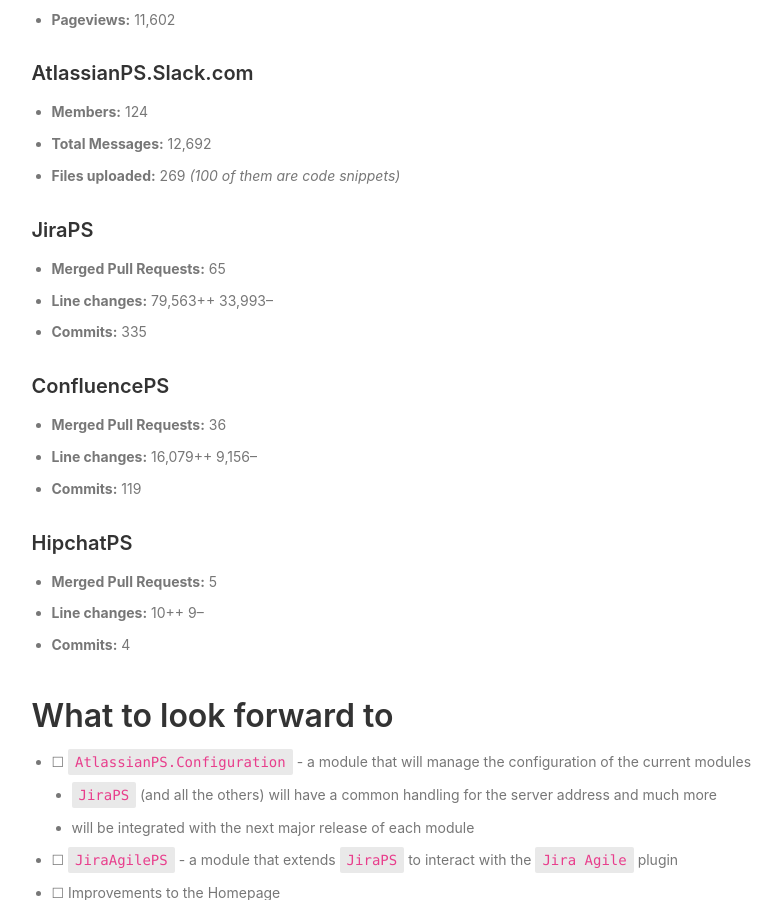
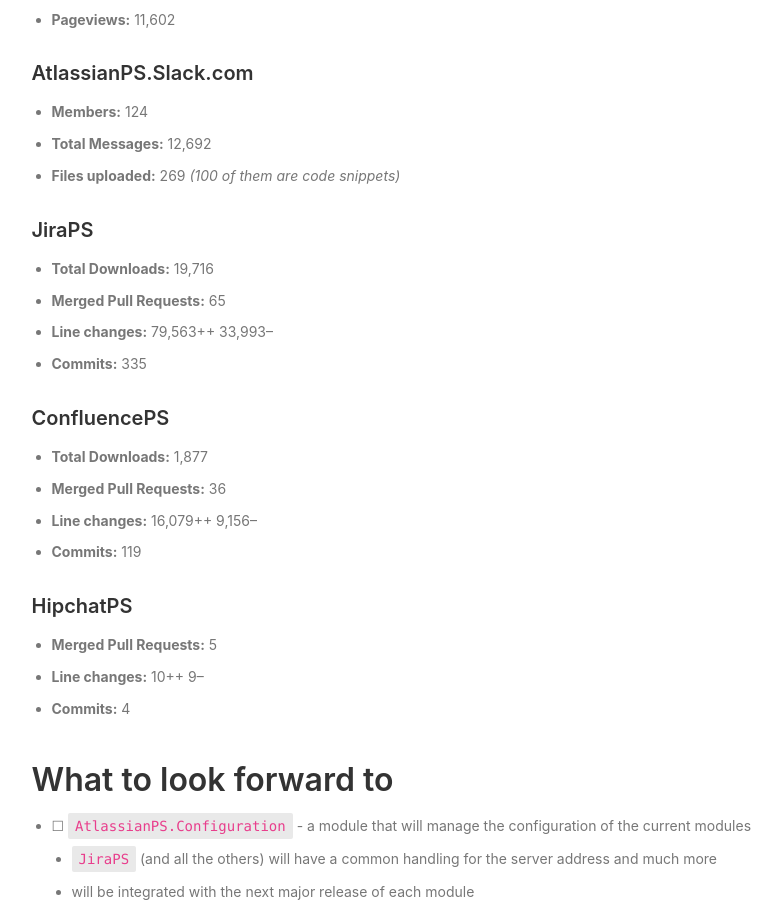
Before and after one commit to AtlassianPS/AtlassianPS.github.io, a Jekyll site: the page built from _posts/2018-06-29-One-Year-AtlassianPS.md, in a window 1280 px wide and 900 px high, scrolled down 1881 px. Shown: the whole window, without its empty margins (176-958 px from the left). Built offline with Jekyll 4.4.1, drawn with Linux system fonts in a browser that asks for light colours; nearby versions of some CDN libraries; comment, search, counter and statistics services are not loaded.

Commit message:
Added total number of downloads

```diff
--- a/_posts/2018-06-29-One-Year-AtlassianPS.md
+++ b/_posts/2018-06-29-One-Year-AtlassianPS.md
@@ -79,12 +79,14 @@
 
 ### JiraPS
 
+* **Total Downloads:** 19,716
 * **Merged Pull Requests:** 65
 * **Line changes:** 79,563++ 33,993--
 * **Commits:** 335
 
 ### ConfluencePS
 
+* **Total Downloads:** 1,877
 * **Merged Pull Requests:** 36
 * **Line changes:** 16,079++ 9,156--
 * **Commits:** 119
```
